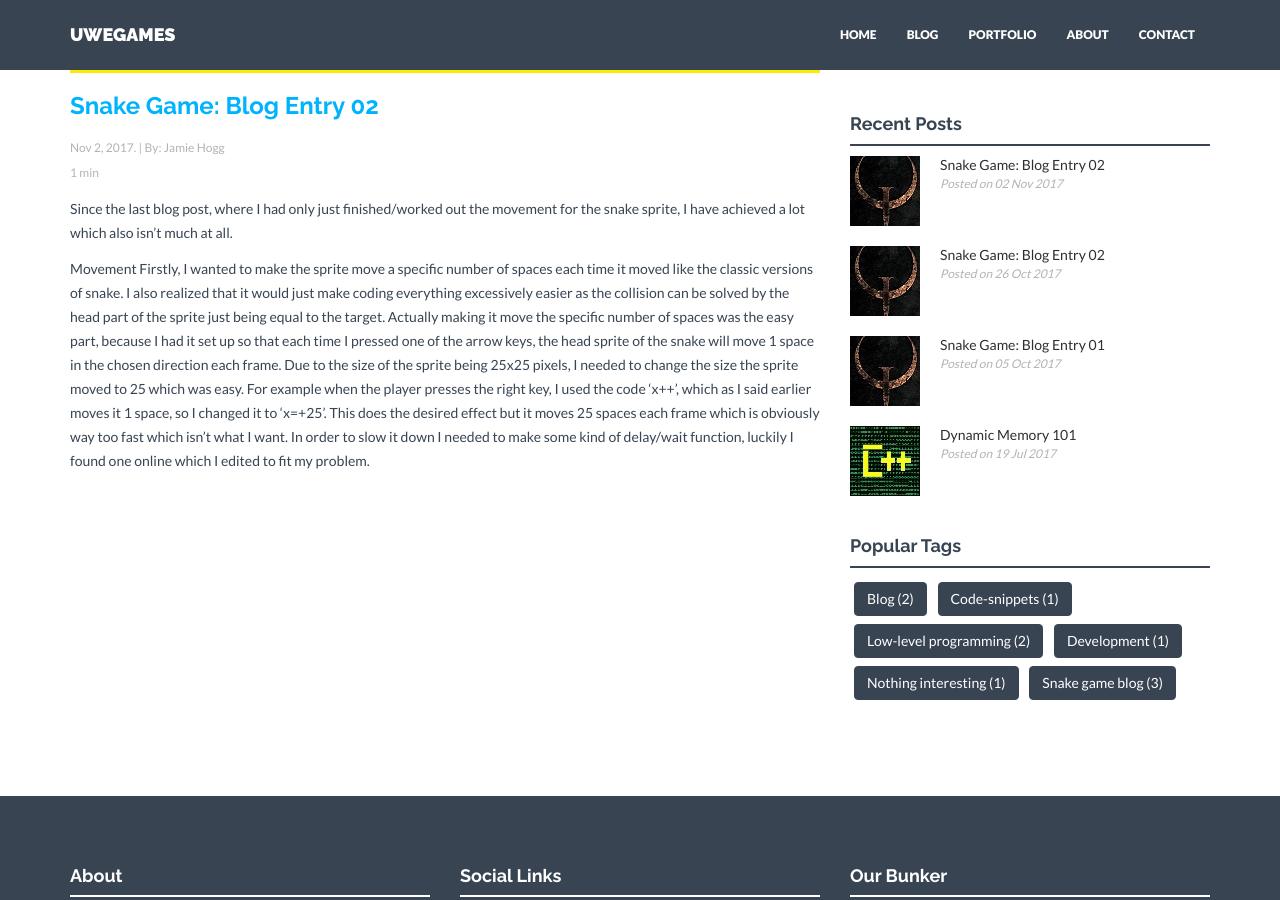
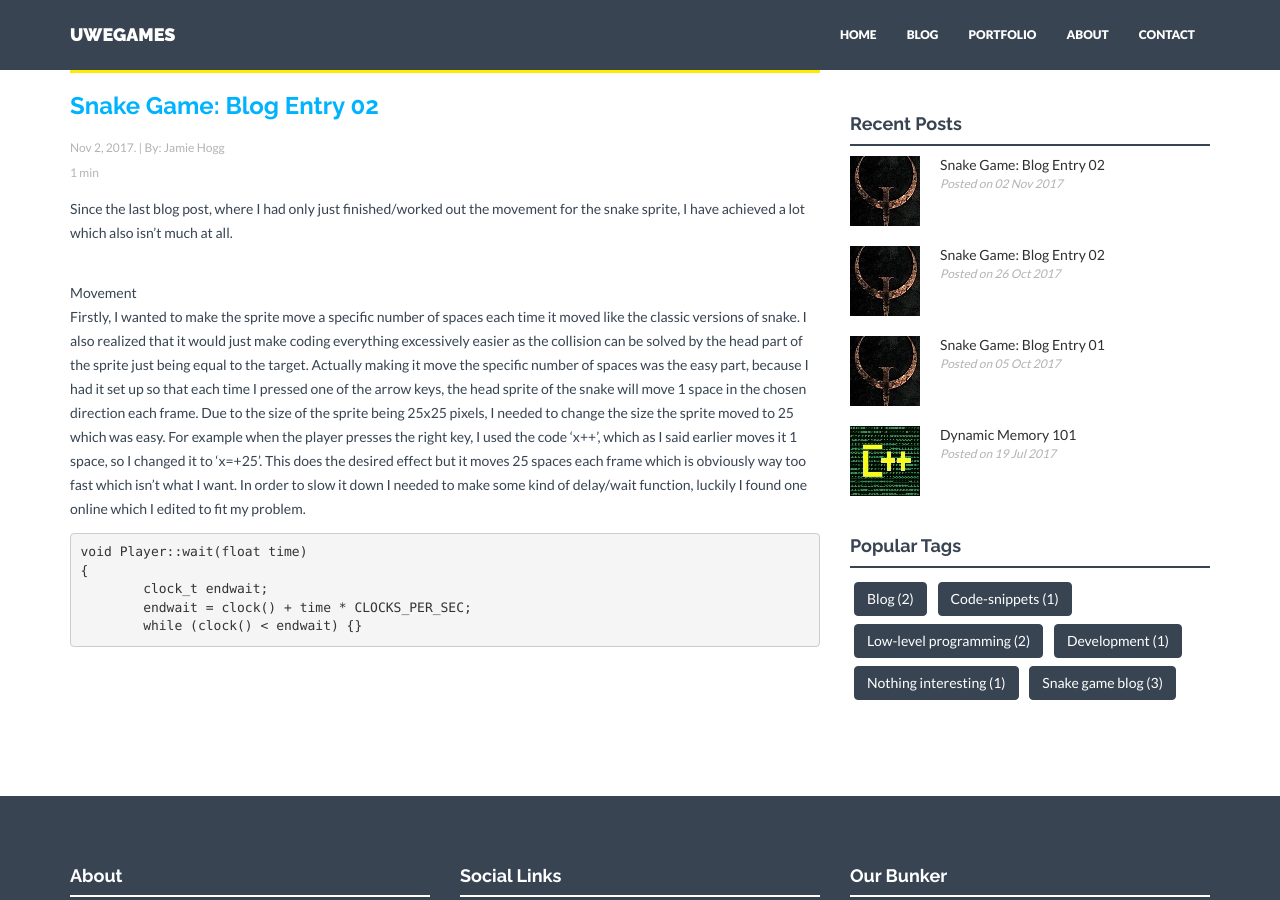
Before and after one commit to JamieHogg/JamieHogg.github.io, a Jekyll site: the page built from _posts/2017-11-02-snake_game.markdown, in a window 1280 px wide and 900 px high, scrolled down 536 px. Built offline with Jekyll 4.4.1, drawn with Linux system fonts in a browser that asks for light colours; nearby versions of some CDN libraries.

Commit message:
Update 2017-11-02-snake_game.markdown

````diff
--- a/_posts/2017-11-02-snake_game.markdown
+++ b/_posts/2017-11-02-snake_game.markdown
@@ -10,7 +10,15 @@ thumb: quake_thumb.jpg
 ---
 Since the last blog post, where I had only just finished/worked out the movement for the snake sprite, I have achieved a lot which also isn't much at all.
 
-Movement
+<BR>Movement<BR>
 Firstly, I wanted to make the sprite move a specific number of spaces each time it moved like the classic versions of snake. I also realized that it would just make coding everything excessively easier as the collision can be solved by the head part of the sprite just being equal to the target. Actually making it move the specific number of spaces was the easy part, because I had it set up so that each time I pressed one of the arrow keys, the head sprite of the snake will move 1 space in the chosen direction each frame. Due to the size of the sprite being 25x25 pixels, I needed to change the size the sprite moved to 25 which was easy.
 For example when the player presses the right key, I used the code 'x++', which as I said earlier moves it 1 space, so I changed it to 'x=+25'. This does the desired effect but it moves 25 spaces each frame which is obviously way too fast which isn't what I want.
 In order to slow it down I needed to make some kind of delay/wait function, luckily I found one online which I edited to fit my problem.
+
+```C++
+void Player::wait(float time)
+{
+	clock_t endwait;
+	endwait = clock() + time * CLOCKS_PER_SEC;
+	while (clock() < endwait) {}
+ ```
````
